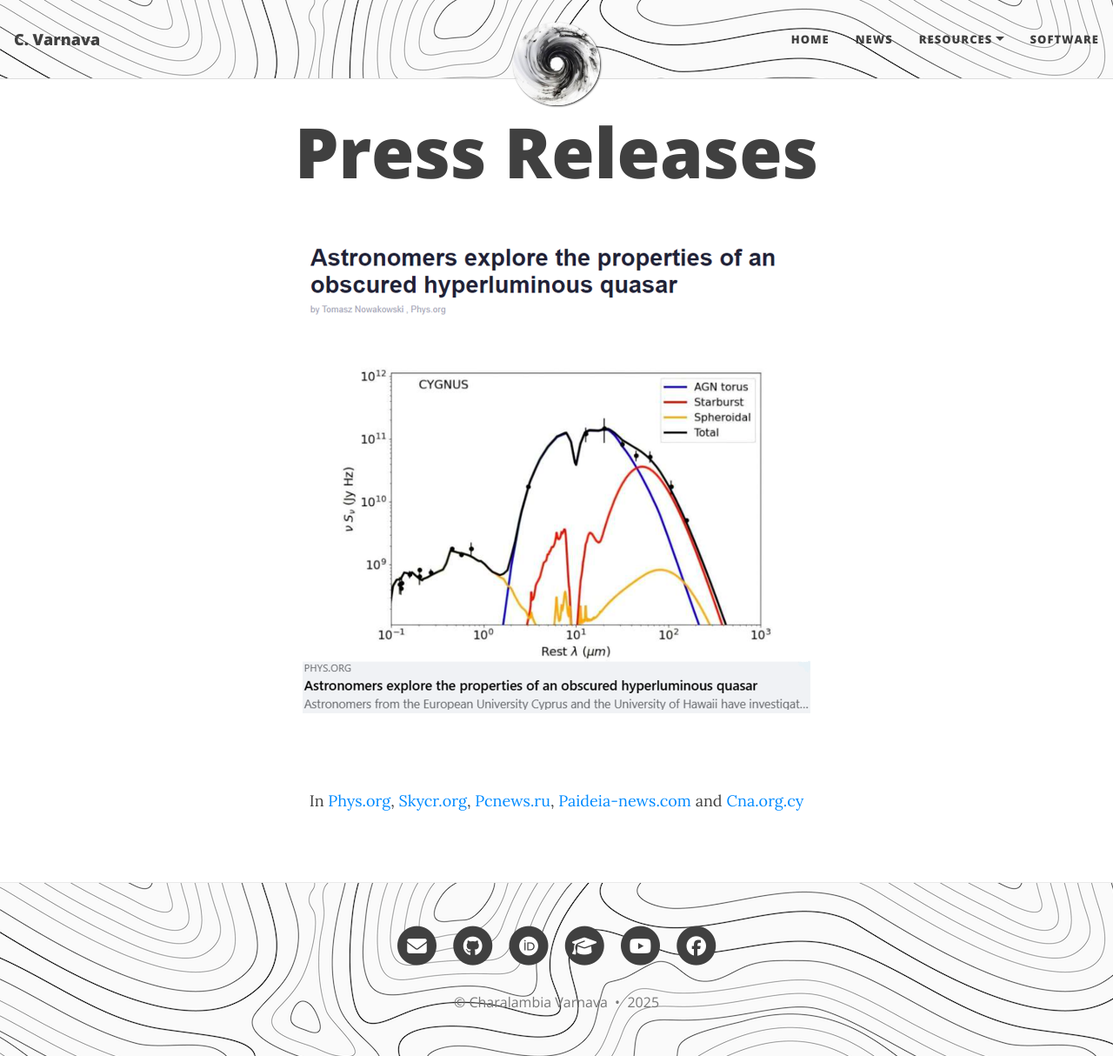
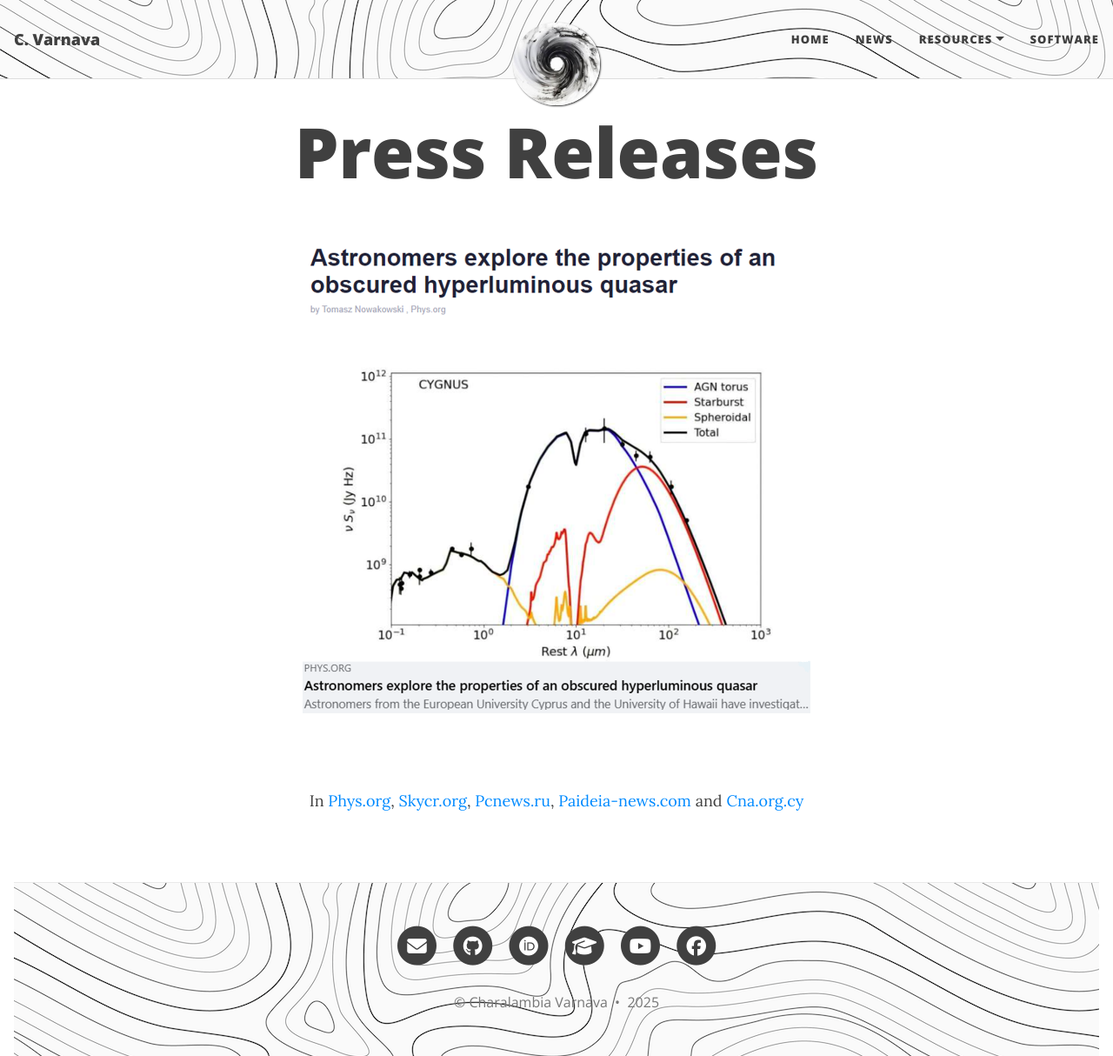
Before and after one commit to ch-var/ch-var.github.io, a Jekyll site: the page built from press_releases.html, in a window 1280 px wide and 1214 px high. Shown: the whole window at 87% size. Built offline with Jekyll 4.4.1, drawn with Linux system fonts in a browser that asks for light colours.

Commit message:
Update beautifuljekyll.css

```diff
--- a/assets/css/beautifuljekyll.css
+++ b/assets/css/beautifuljekyll.css
@@ -31,6 +31,7 @@ html {
 }
 
 body {
+  margin: 0 1rem;
   font-family: var(--body-font);
   font-size: 1.125rem;
   color: var(--text-col);
```
